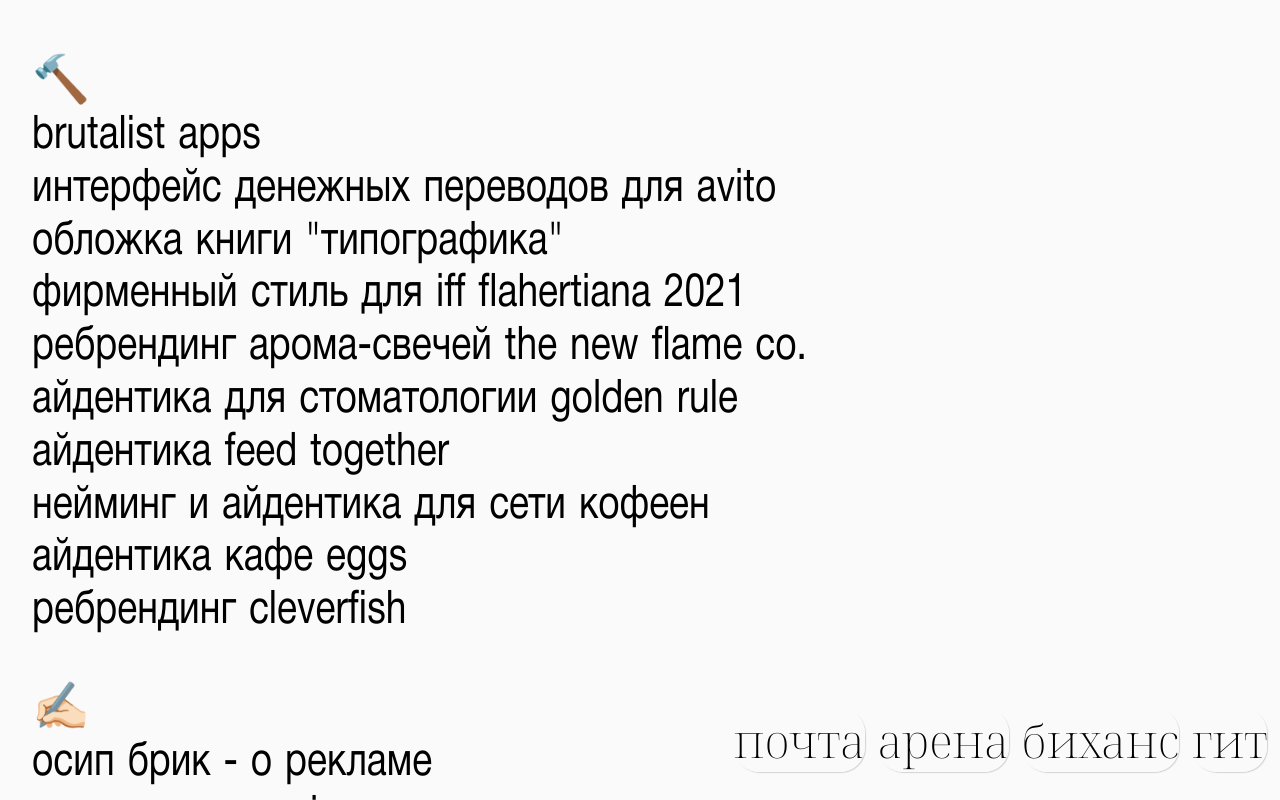
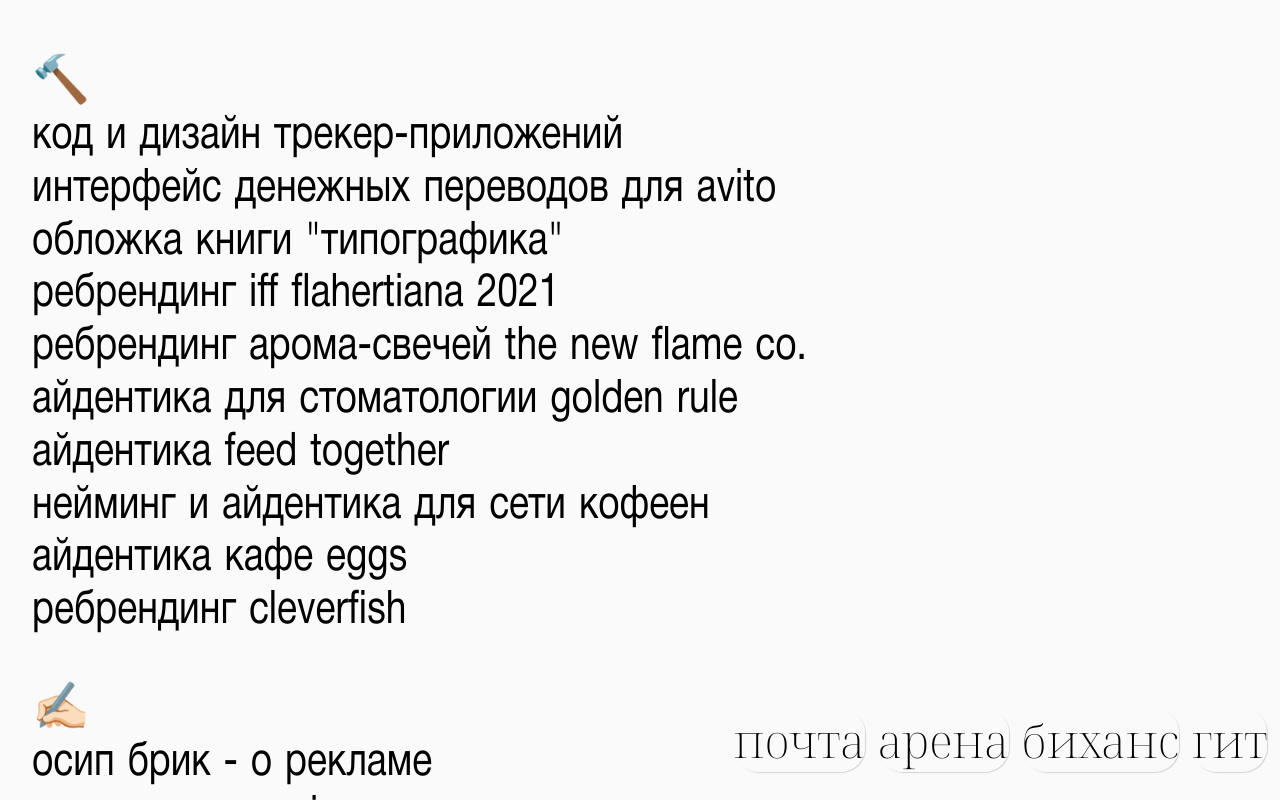
Before and after one commit to geravolobuev/geravolobuev, a Jekyll site: the page built from pages/index.md, in a window 1280 px wide and 900 px high, cut to the strip 100-900 px from the top of the window. Built offline with Jekyll 4.4.1, drawn with Linux system fonts in a browser that asks for light colours.

Commit message:
updated projects

```diff
--- a/_projects/2021-08-10-flahertiana.md
+++ b/_projects/2021-08-10-flahertiana.md
@@ -1,11 +1,11 @@
 ---
 layout: project
-title: ФИРМЕННЫЙ СТИЛЬ ДЛЯ IFF FLAHERTIANA 2021
+title: Ребрендинг IFF FLAHERTIANA 2021
 date: 2020-08-10 19:00:00 +0000
 video: https://www.dropbox.com/s/cicxeeml0dyrl9b/flahertiana-logo.mp4?raw=1
 ---
 
-## <span class="mark">ФИРМЕННЫЙ СТИЛЬ ДЛЯ IFF FLAHERTIANA 2021</span>
+## <span class="mark">IFF FLAHERTIANA 2021</span>
 
 
 ![flahertiana](https://www.dropbox.com/s/65n9yx3o0a429dj/1.jpg?raw=1)
```
Also changed, not shown: _projects/2020-02-25-brutalist-apps.md (+4 -4 lines).
